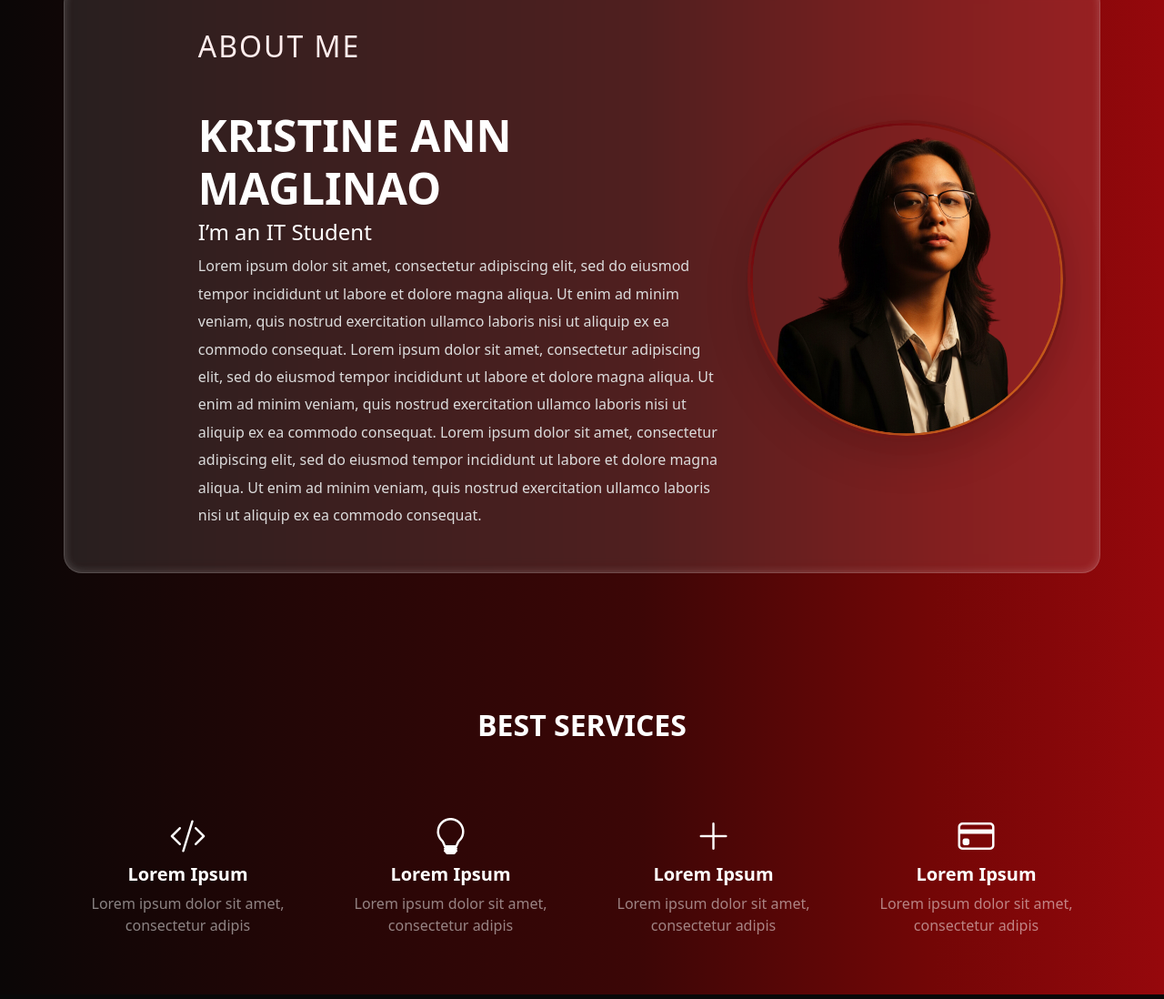
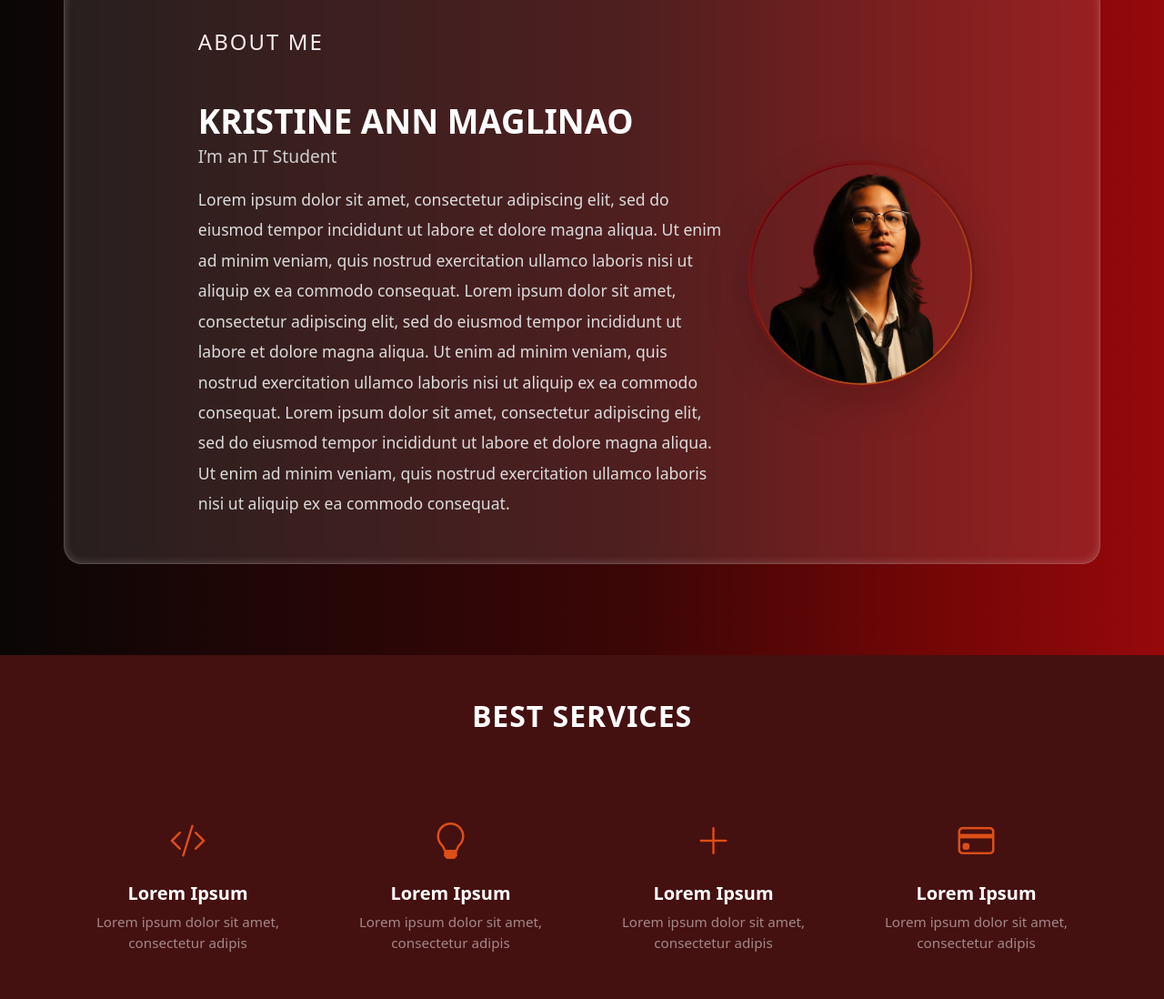
Before and after one commit to monste33/monste33.github.io, a plain HTML site: page index.html in a window 1280 px wide. Shown: the part 813-1911 px from the top of the page at 91% size. Drawn offline with nearby package versions, Linux system fonts and the light colour scheme.

Commit message:
added style for services section
Updated styles for the hero and about sections, including responsive adjustments and improved button interactions.

```diff
--- a/styles.css
+++ b/styles.css
@@ -106,7 +106,6 @@ body {
 }
 
 /* about section */
-/* Glassmorphism */
     .glass-container {
       background: rgba(255, 255, 255, 0.1);
       backdrop-filter: blur(8px);
@@ -120,48 +119,71 @@ body {
     .about-text h3 {
       color: #ffeded;
       text-transform: uppercase;
-      font-size: 2rem;
+      font-size: 1.5rem;
       margin-bottom: 50px;
       letter-spacing: 2px;
     }
     .about-text h1 {
       font-weight: 700;
-      font-size: 3rem;
+      font-size: 2.3rem;
       margin-bottom: 5px;
     }
-
-    .about-text h2 {
+    .about-text h4 {
       font-weight: 500;
-      font-size: 1.3rem;
+      font-size: 1.2rem;
       color: #cfcfcf;
       margin-bottom: 20px;
     }
-
     .about-text p {
-      font-size: 1rem;
+      font-size: 1.1rem;
       line-height: 1.9;
       color: #dcdcdc;
       margin-bottom: 0;
     }
-
     .about-image img {
-      max-width: 350px;
+      max-width: 250px;
       border-radius: 50%;
       border: 3px solid #721717;
       transition: transform 0.3s ease;
       z-index: 3;
       position: relative;
     }
-
     .about-image img:hover {
       transform: scale(1.05);
     }
-
     .about-section {
       position: relative;
       z-index: 1;
       padding: 140px 0 100px;
     }
+
+    /* service section */
+.services-section{
+  padding:clamp(1rem,2vw,2rem) 0;
+  background:#451010;
+  color:#fff;
+  position: center;
+}
+.services-section h2{
+  margin-bottom:1.25rem;
+  letter-spacing:.03em;
+  font-weight:700;
+}
+.services-section .col-md-3{
+  padding:1rem;
+  border-radius:10px;
+  text-align:center;
+  transition:transform .18s ease,box-shadow .18s ease,background .18s;
+  background:transparent;
+}
+.services-section .col-md-3:hover{
+  transform:translateY(-6px);
+  box-shadow:0 12px 30px rgba(0,0,0,.45);
+  background:rgba(255,255,255,.015);
+}
+.services-section i{color:#dc4f17;display:block;font-size:1.75rem;margin-bottom:.6rem}
+.services-section p{color:rgb(255, 255, 255);margin:0;font-size:.95rem}
+
 
 @media (max-width: 992px) {
     .hero{
@@ -174,6 +196,7 @@ body {
         padding: 6px 10px;
     }
 }
+
 @media (max-width: 576px) {
     .hero{
         min-height: 48vh;
```
